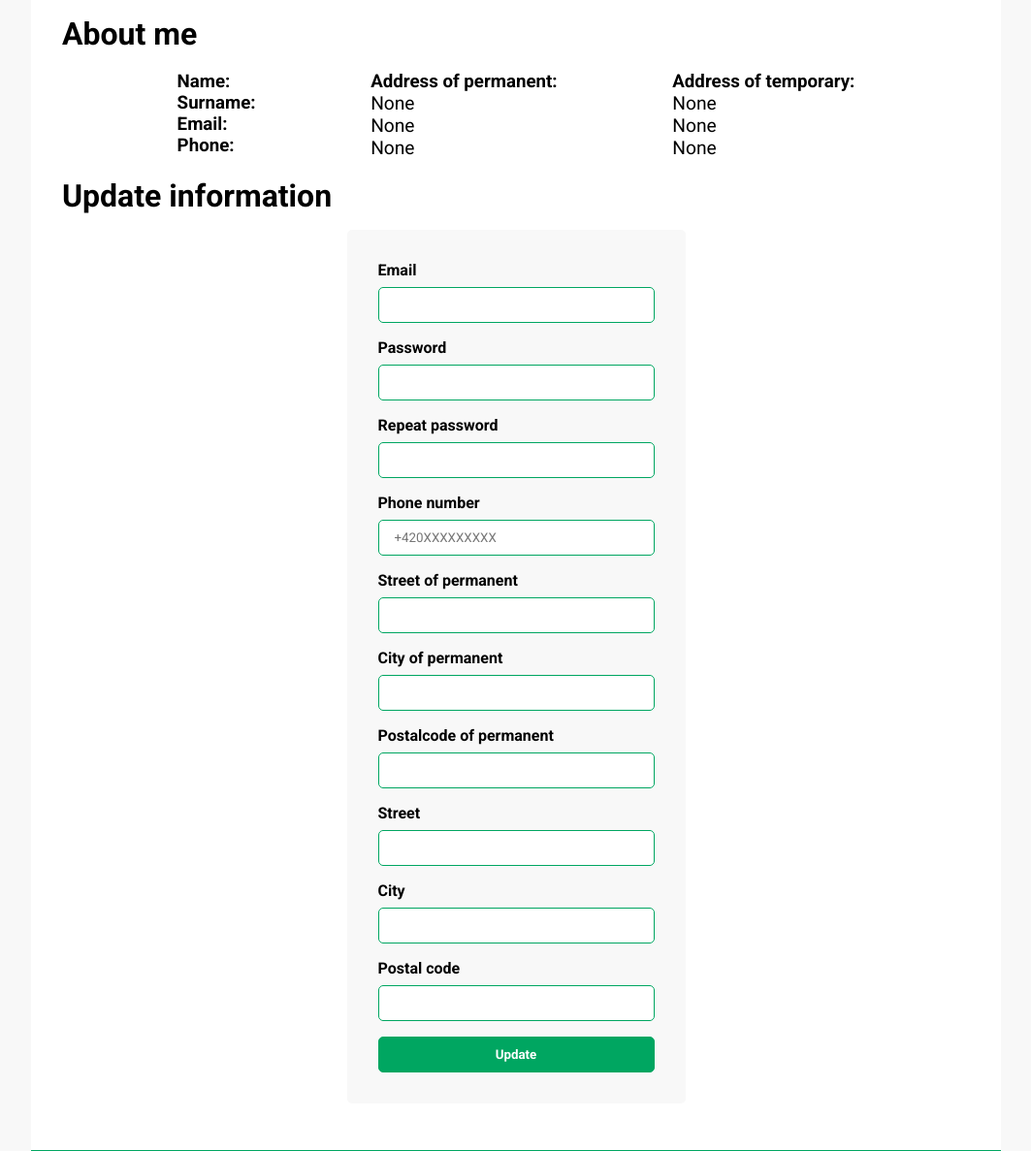
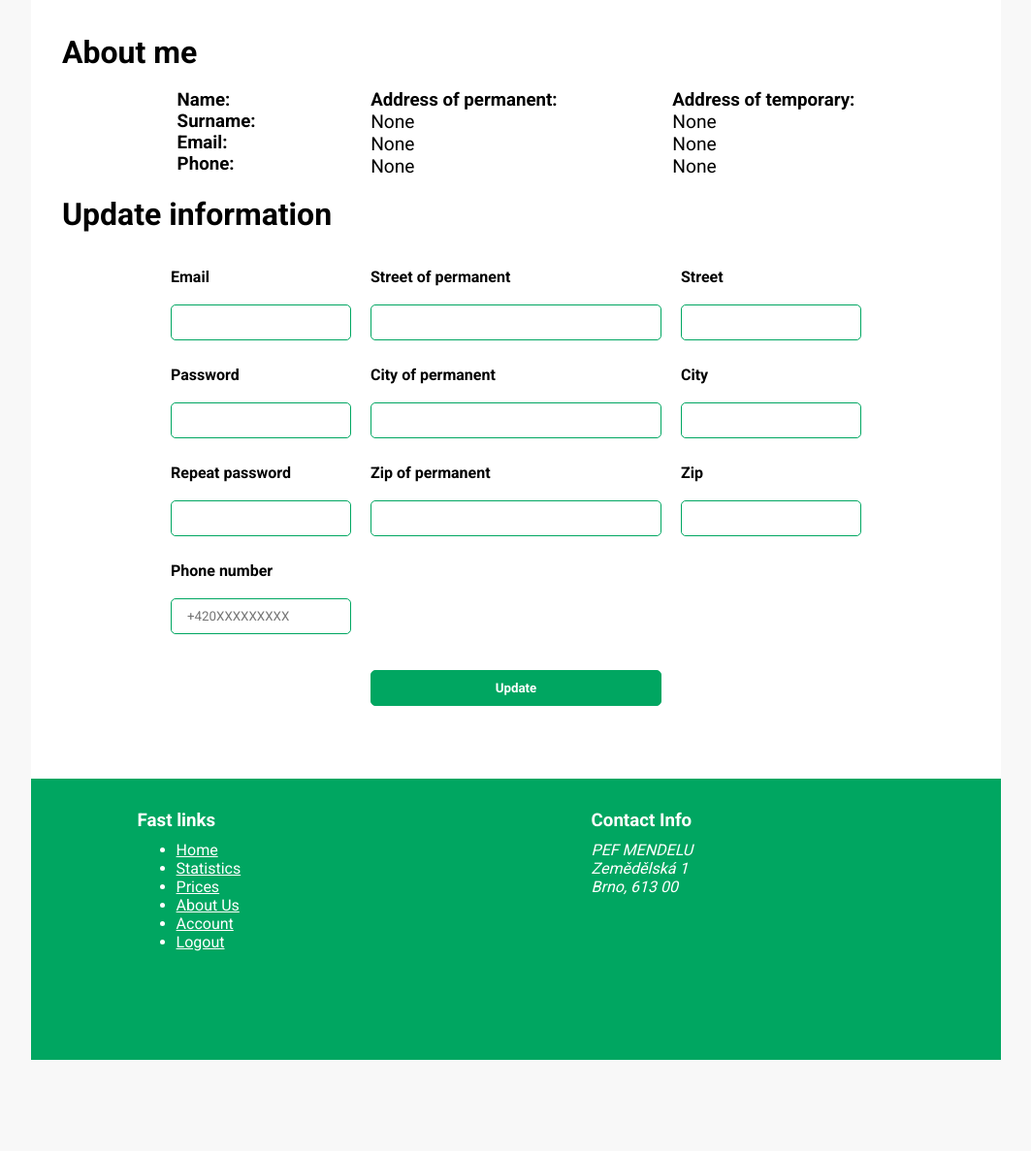
Before and after one commit to MartinWeiss01/flask_vwaproj, a Flask app: page /account/account in a window 1280 px wide. Shown: the part 61-1248 px from the top of the page at 97% size, without its empty margins (108-1171 px from the left). After the commit the page ends 1154 px from the top, so only its background shows below. Run offline with Flask 2, Linux system fonts and the light colour scheme; the visitor is signed in with stand-in values (Sample User, id 1); data that the repository does not hold is empty; some libraries are stand-ins or nearby versions.

Commit message:
- improve frontend account.html

```diff
--- a/forms.py
+++ b/forms.py
@@ -29,14 +29,14 @@ class UpdateUserForm(Form):
                             validators=[validators.Length(min=2, max=32)])
     city_main = StringField(name='city_main', label='City of permanent',
                            validators=[validators.Length(min=2, max=32)])
-    postalcode_main = StringField(name='postalcode_main', label='Postalcode of permanent',
+    postalcode_main = StringField(name='postalcode_main', label='Zip of permanent',
                             validators=[validators.Regexp(regex='[0-9]{5}', flags=re.MULTILINE, message='Supported czech postalcode format')])
 
     street = StringField(name='street', label='Street',
                               validators=[validators.Length(min=2, max=32)])
     city = StringField(name='city', label='City',
                             validators=[validators.Length(min=2, max=32)])
-    postalcode = StringField(name='postalcode', label='Postal code',
+    postalcode = StringField(name='postalcode', label='Zip',
                                   validators=[validators.Regexp(regex='[0-9]{5}', flags=re.MULTILINE, message='Supported czech postalcode format')])
     email = StringField(name='email', label='Email',
                         validators=[validators.Email(message='Invalid email address')])
--- a/templates/default/account.html
+++ b/templates/default/account.html
@@ -3,6 +3,7 @@
 
 
 {% block content %}
+<br>
 <h1 > About me </h1>
 <br>
 <div class="tools">
@@ -60,19 +61,41 @@
 <br>
 <h1 > Update information</h1>
 <section class="flex-center">
+ <div class="side-by-side">
     <form method="POST">
 
+       <div class="container">
+         <div class="card">
+         <p>
           {{ render_field(form.email) }}
           {{ render_field(form.password) }}
           {{ render_field(form.password_repeat) }}
            {{ render_field(form.phone) }}
+          </p>
+         </div>
+           <div class="card">
+           <p>
           {{ render_field(form.street_main) }}
           {{ render_field(form.city_main) }}
           {{ render_field(form.postalcode_main) }}
+               <br>
+               <br>
+               <br>
+          <input type="submit" class="w-100" style="width:300px" value="Update">
+           </p>
+           </div>
+           <div class="card">
+           <p>
            {{ render_field(form.street) }}
            {{ render_field(form.city) }}
            {{ render_field(form.postalcode) }}
-    <input type="submit" class="w-100" value="Update">
+           </p>
+           </div>
+
+
+     </div>
     </form>
+ </div>
+
 </section>
 {% endblock %}
```
Lines whose indentation alone changed are shown as unchanged.
